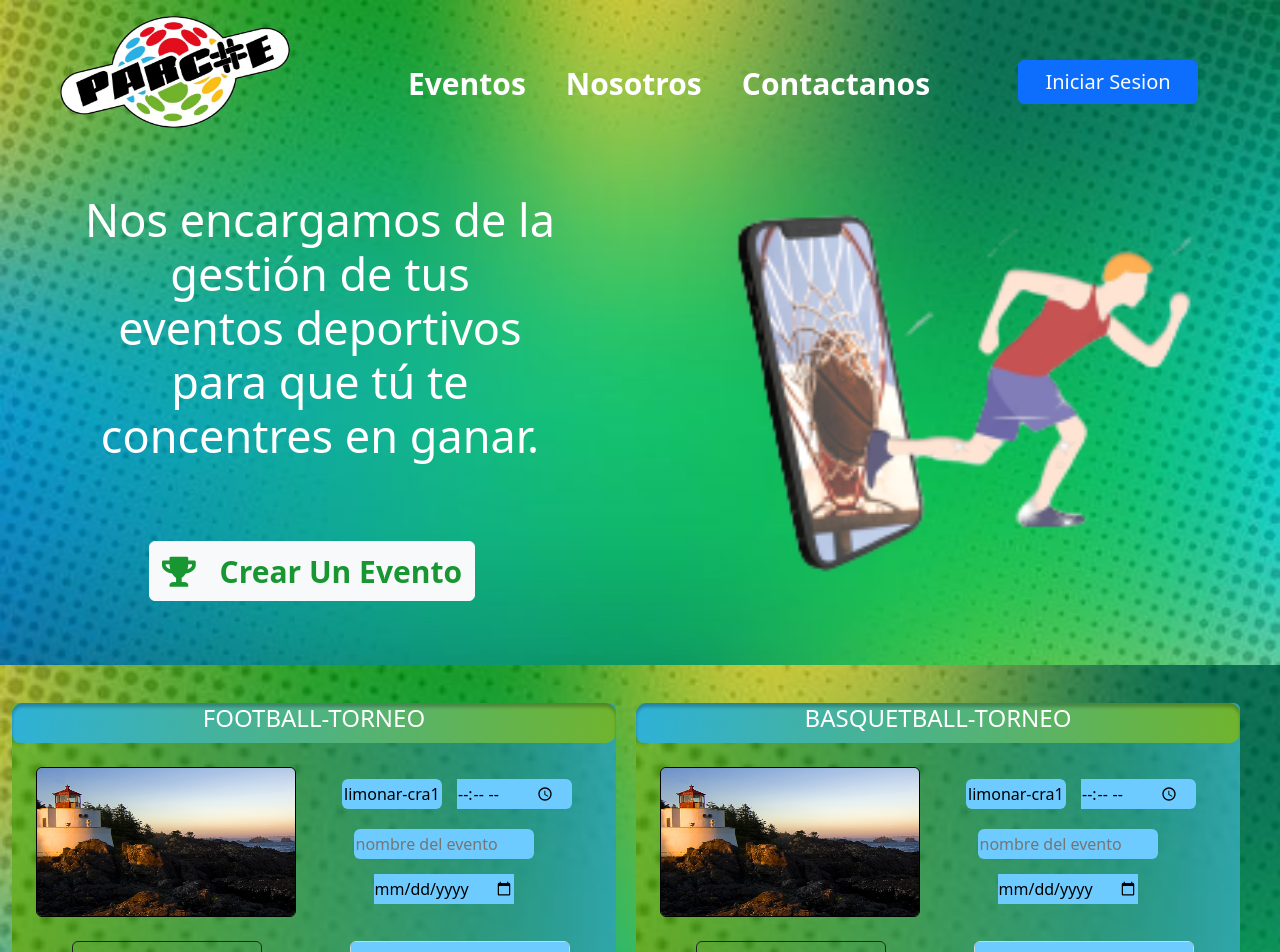
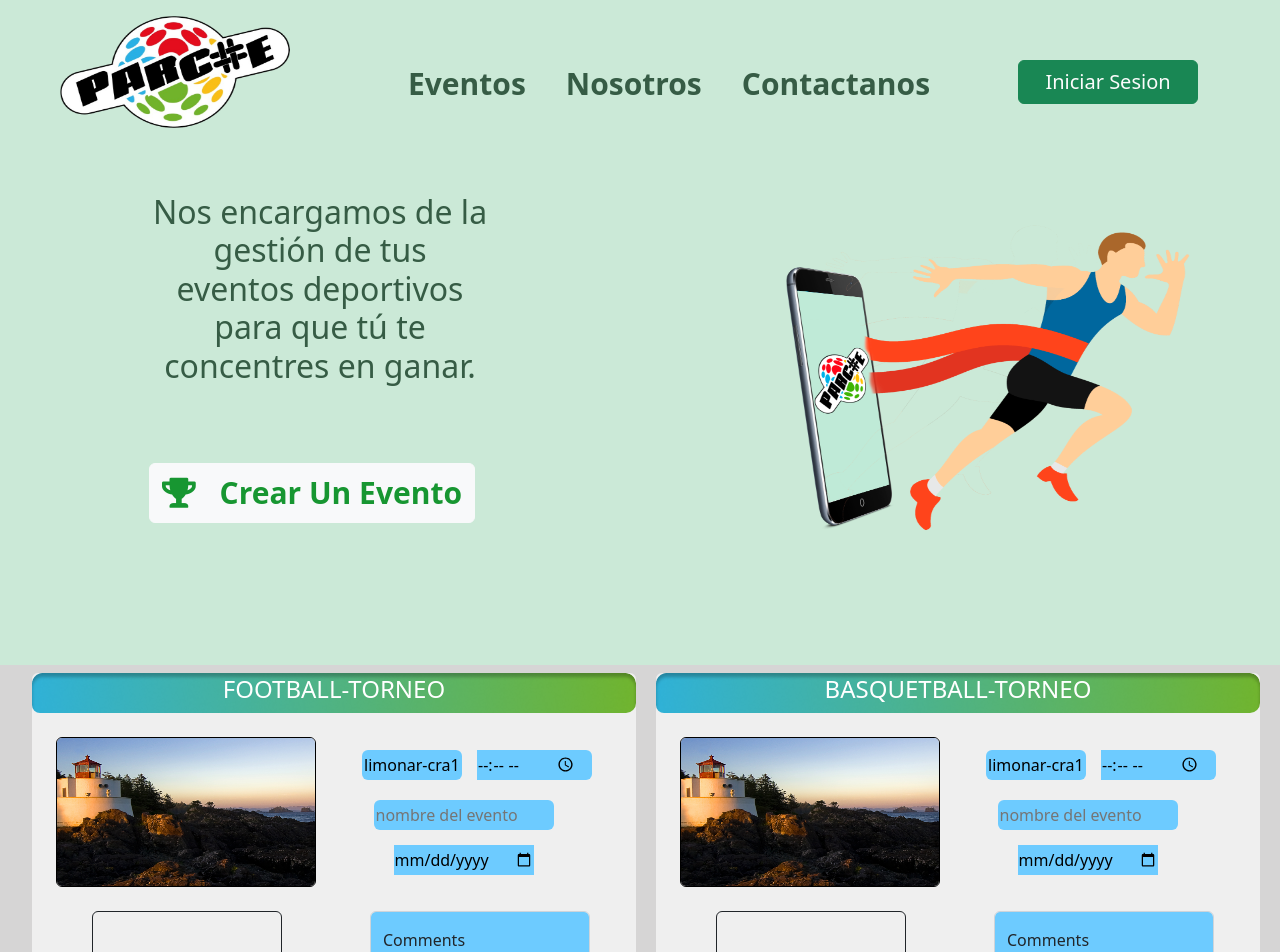
Before and after one commit to BrayanDaza18/ProyectoFinalParche, a Django app: page / in a window 1280 px wide. Shown: the top 952 px of the page. Run offline with Django 3.2, Linux system fonts and the light colour scheme; a map, chart or similar area stays blank; some libraries are stand-ins or nearby versions; grey boxes are pictures that could not be loaded.

Commit message:
cambios de diseño

```diff
--- a/Proyecto/parches/static/CSS/style.css
+++ b/Proyecto/parches/static/CSS/style.css
@@ -131,14 +131,12 @@ a {
 
 /* segunda vista */
 
-
-
 .fondo {
-  display: flex;
-  background-image: url(/static/IMG/Fondo\ degradado\ de\ tonos\ verdes\ _\ Vector\ Premium.png);
+  /* display: flex;
+  background-color: rgb(214, 213, 213);
   background-repeat: no-repeat;
   background-size: cover;
-  height: 1050px;
+  height: 1050px; */
 }
 
 .event {
@@ -161,10 +159,9 @@ a {
 }
 
 .tablaUno {
-  background-image: url(../IMG/Captura.PNG);
+  background-color: #efefef;
   background-size: cover;
   margin-right: 20px;
-
 
 }
 
@@ -174,7 +171,7 @@ a {
 
 
 .tablaDos {
-  background-image: url(../IMG/Captura.PNG);
+  background-color: #efefef;
   background-size: cover;
 
 }
--- a/Proyecto/parches/templates/view/VistasPCU/vistaPrincipal.html
+++ b/Proyecto/parches/templates/view/VistasPCU/vistaPrincipal.html
@@ -21,8 +21,8 @@
 </head>
 
 <body class="g-0">
-  <div class="container-fluid  index1"
-    style="background-image: url(/static/IMG/Fondo\ degradado\ de\ tonos\ verdes\ _\ Vector\ Premium.png)">
+  <div class="container-fluid  index1 "
+style="background-color: #cbe9d7; z-index: -3; ">
 
     <div class="row encabezado">
       <div class="col-3 ms-5 mt-3">
@@ -38,13 +38,13 @@
 
       <div class="menu-items col-5">
         <a href="#eventos" class="scroll">
-          <h3>Eventos</h3>
+          <h3 style="color: #365C45;">Eventos</h3>
         </a>
         <a href="#nosotros" class="scroll">
-          <h3>Nosotros</h3>
+          <h3 style="color: #365C45;">Nosotros</h3>
         </a>
         <a href="#contactanos">
-          <h3>Contactanos</h3>
+          <h3 style="color: #365C45;">Contactanos</h3>
 
         </a>
         {% if user.is_authenticated %}
@@ -59,7 +59,7 @@
           {% endif %}
         </ul>
         {% else %}
-        <a href="{% url "login" %}?next={{request.path}}" type="button" class="btn btn-primary btnIniciarS">Iniciar
+        <a href="{% url "login" %}?next={{request.path}}" type="button" class="btn btn-success btnIniciarS">Iniciar
           Sesion</a>
         {% endif %}
 
@@ -68,7 +68,7 @@
 
     <div class="row principal">
       <div class="col-6">
-        <h1>Nos encargamos de la
+        <h2 style="color: #365C45;">Nos encargamos de la
           <br>
           gestión de tus
           <br>
@@ -77,7 +77,7 @@
           para que tú te
           <br>
           concentres en ganar.
-        </h1>
+        </h2>
 
         <button type="button" class="btn btn-light me-3 btnCrear">
           <i class="fas fa-solid fa-trophy me-3" style="color: #179631;"></i>
@@ -86,16 +86,16 @@
       </div>
       <div class="col-6">
         <a href="{% url "CreateEvent" %}">
-          <img class="imgP" src="{% static "IMG/imagen_2023-05-08_220016504-removebg-preview.png" %}" alt="">
+          <img class="imgP" src="{% static "IMG/CorredorSaliendo.png" %}" alt="">
         </a>
       </div>
     </div>
   </div>
 
   <!-- Segunda parte de la vista -->
-  <div class=" fondo " id="eventos">
-    <div class="row container-fluid mt-3">
-      <div class="row event">
+  <div class="" id="eventos" style="background-color: rgb(214, 213, 213);">
+    <div class="row container-fluid">
+      <div class="row event m-2">
         <div class="primerafila ">
           <div class=" col-6 tablaUno rounded-2 ">
 
@@ -103,7 +103,7 @@
               <h4 class="text-center " style="color:white ;">football-torneo</h4>
             </div>
             <div class="row  descripcion">
-              <div class="col-6 fondodegradado  mt-4">
+              <div class="col-6 mt-4">
 
                 <img src="{% static "img/Lighthouse.jpg" %}" class="img-fluid rounded-2 ms-4" alt="...">
 
@@ -342,26 +342,26 @@
 
   <!-- Tercera parte de la vista -->
   <section class="container-fluid" id="nosotros"
-    style="background-image: url('https://img.freepik.com/vector-premium/vector-linea-puntos-fondo-abstracto-blanco-negro_551880-552.jpg?w=2000');">
+    style="background-color: #cbe9d7; z-index: -3;">
     <div>
       <div class="row announcement">
         <div class="col-md-1"></div>
         <div class="col-md-4 mt-4">
-          <h2>Somos un equipo conformado por aprendices del Servicio Nacional de Aprendizaje (SENA), Nuestro
+          <h2 class="text-center">Somos un equipo conformado por aprendices del Servicio Nacional de Aprendizaje (SENA), Nuestro
             objetivo es aplicar nuestros conocimientos para resolver problemas y mejorar procesos, siempre
             buscando la satisfacción del cliente y la calidad de nuestros servicios.
           </h2>
         </div>
         <div class="col-md-2"></div>
         <div class="col-md-4 mt-4">
-          <h2>En nuestra formación como aprendices, hemos adquirido habilidades en el manejo de lenguajes de
+          <h2 class="text-center">En nuestra formación como aprendices, hemos adquirido habilidades en el manejo de lenguajes de
             programación, bases de datos, metodologías de desarrollo y herramientas de gestión de proyectos,
             entre otros. Asimismo, valoramos la importancia de la comunicación y el trabajo en equipo para
             llevar a cabo proyectos exitosos.</h2>
         </div>
         <div class="col-md-1"></div>
       </div>
-      <div class="row mt-2">
+      <div class="row">
         <div class="col-md-1"></div>
         <div class="col-md-5">
           <div class="row">
@@ -386,7 +386,7 @@
       <div class="col-md-1"></div>
       <div class="col-md-5 text-center correo">
         <img src="{% static "img/logo.png" %}" alt="" class="img-fluid" style="max-width: 100%;">
-        <h3 class="mt-3">contactoparchecorp@gmail.com</h3>
+
       </div>
       <div class="col-md-5 text-center">
         <div class="link">
@@ -396,6 +396,7 @@
           <img src="{% static "img/png-transparent-instagram-logo-instagram-facebook-inc-youtube-organization-instagram-removebg-preview.png"%}" alt="" style="width: 55px; margin-bottom: 30px;">
           <img src="{% static "img/png-transparent-twitter-logo-social-media-iphone-organization-logo-twitter-computer-network-leaf-media-removebg-preview.png"%}" alt="" style="width: 55px; margin-bottom: 30px;">
         </div>
+        <h3 class="mt-3">contactoparchecorp@gmail.com</h3>
       </div>
       <div class="col-md-1"></div>
     </div>
```
Also changed, not shown: Proyecto/parches/static/IMG/CorredorSaliendo.png (added), Proyecto/parches/static/IMG/corredor.png (added).
